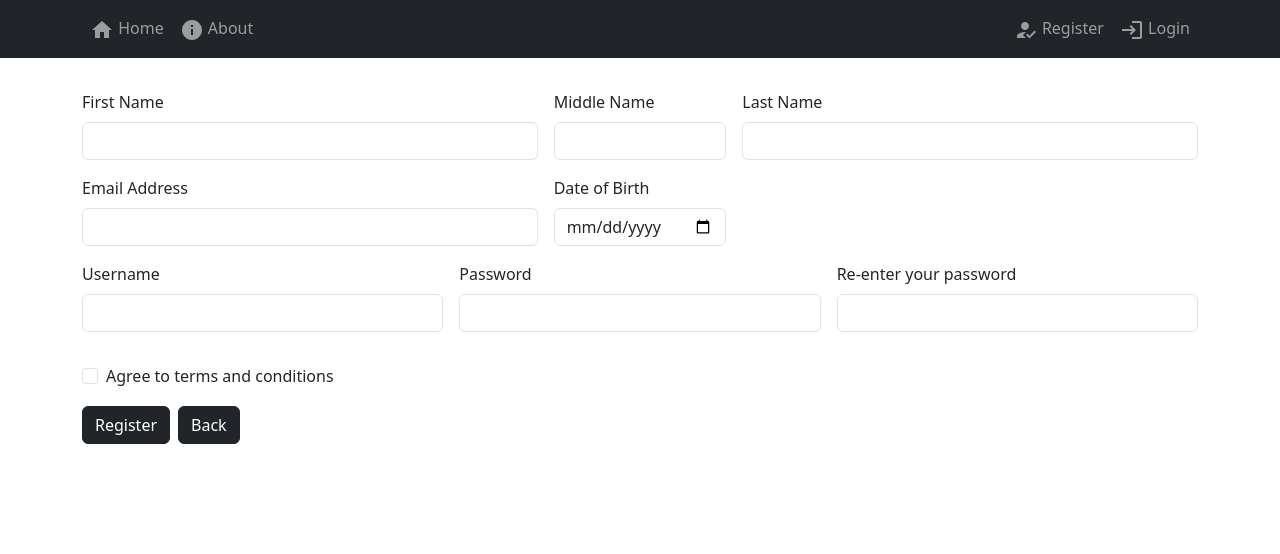
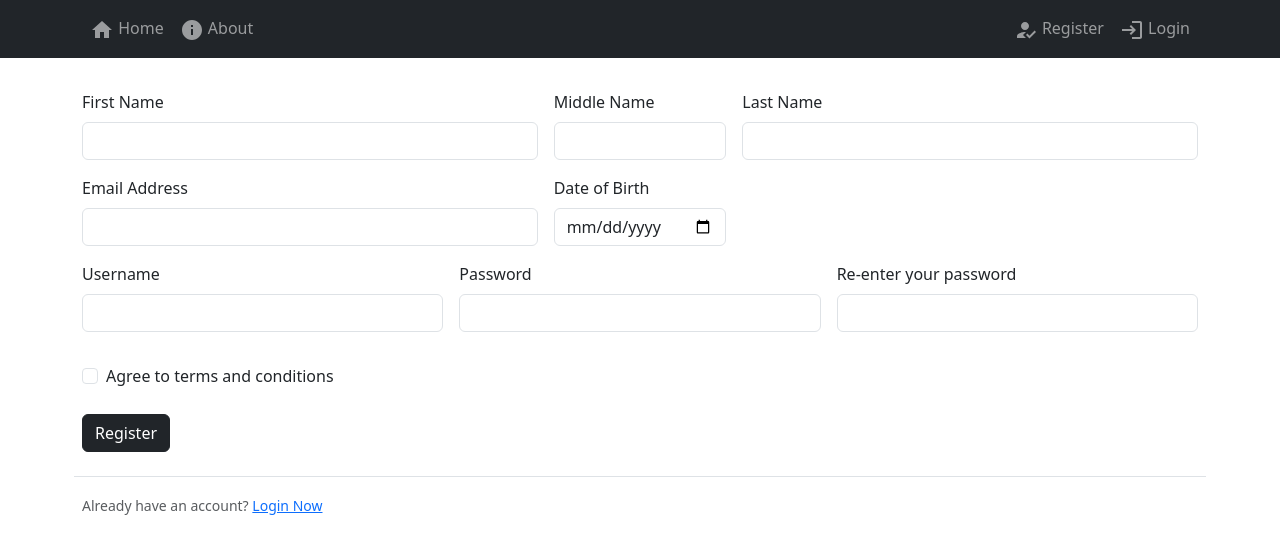
Before and after one commit to mattiacmancini/farm_manager, a React (Create React App) app in the folder frontend/: page /register in a window 1280 px wide. Shown: the top 554 px of the page. Built offline with nearby package versions, Linux system fonts and the light colour scheme.

Commit message:
Added register-login re-routing in relevant forms

```diff
--- a/frontend/src/components/Login.js
+++ b/frontend/src/components/Login.js
@@ -49,7 +49,7 @@ function Login(props) {
     axios.post(`${props.baseUrl}login`, userData)
       .then(response => {
         if (response.status === 200) {
-          setSuccessMessage('User registration successful: you can now login!')
+          setSuccessMessage('User successfully logged-in!')
           setEmailSubmitted(true);
           setPasswordSubmitted(true);
           console.log("User successfully logged-in:", response.data.message);
@@ -116,8 +116,12 @@ function Login(props) {
             </div>
           </div>
           <div className="col-12">
-            <button className="btn btn-dark mb-3 mt-3 me-2" type="submit" onClick={handleSubmit}>Login</button>
-            <Link to="/" className="btn btn-dark mb-3 mt-3 me-2"> Back </Link>
+            <button className="btn btn-dark mb-2 mt-2" type="submit" onClick={handleSubmit}>Login</button>
+          </div>
+          <div class="border-top pt-3">
+            <small class="text-muted">
+              Need an account? <Link className="ml-2" to="/register">Sign Up Now</Link>
+            </small>
           </div>
         </div>
         <div className='col'></div>
--- a/frontend/src/components/Register.js
+++ b/frontend/src/components/Register.js
@@ -31,7 +31,7 @@ function Register(props) {
     lastname: setLastNameSubmitted,
     middlename: setMiddleNameSubmitted,
     dob: setDobSubmitted,
-    email:setEmailSubmitted,
+    email: setEmailSubmitted,
     username: setUserNameSubmitted,
     password: setPasswordSubmitted,
     confirm_password: setRepeatPasswordSubmitted,
@@ -240,15 +240,16 @@ function Register(props) {
             <div className="invalid-feedback">You need to agree with the T&C!</div>
           </div>
         </div>
-        <div className="col-12">
-          <button className="btn btn-dark mb-3 me-2" type="button" onClick={handleSubmit}>
+        <div className="col-md-12">
+          <button className="btn btn-dark mt-2 mb-2" type="button" onClick={handleSubmit}>
             Register
           </button>
-          <Link to="/" className="btn btn-dark mb-3 me-2">
-            Back
-          </Link>
         </div>
-
+        <div className="border-top pt-3">
+          <small className="text-muted">
+            Already have an account? <Link className="ml-2" to="/login">Login Now</Link>
+          </small>
+        </div>
       </form>
     </React.Fragment>
   );
```
